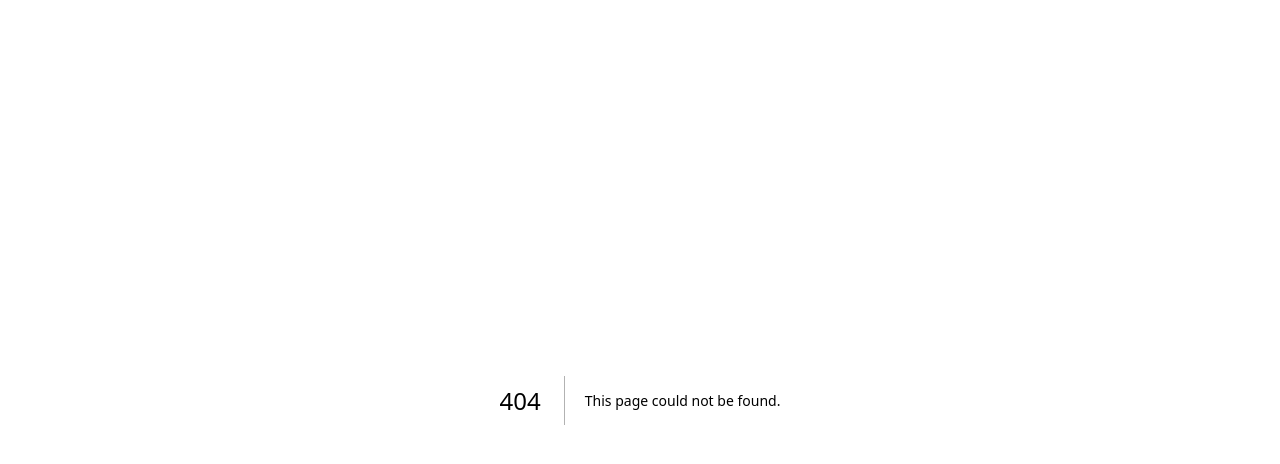
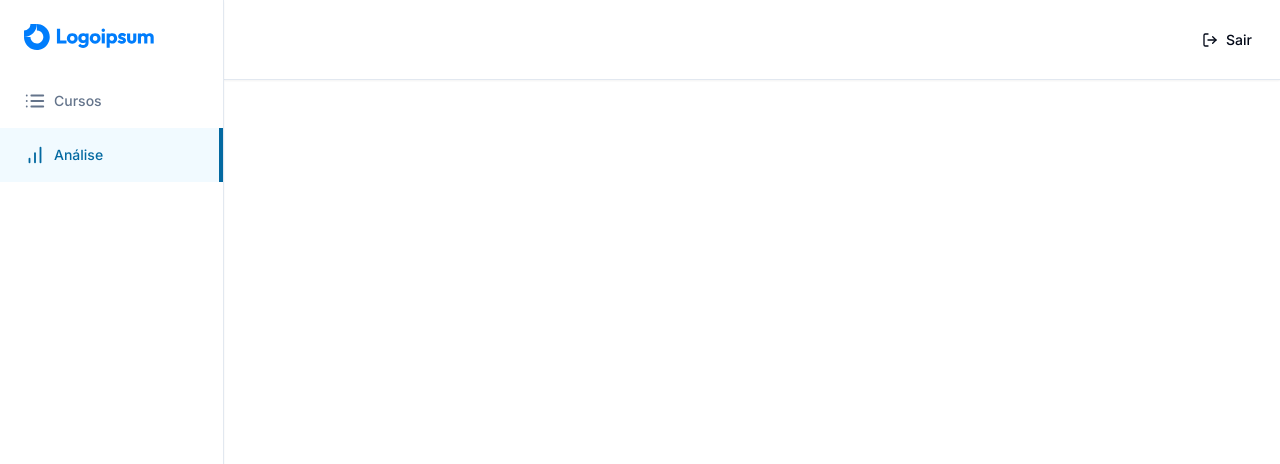
Before and after one commit to xuniorss/lms-platform, a Next.js app: page /teacher/analytics in a window 1280 px wide. Before the commit this address had no page. Shown: the top 464 px of the page. Built offline with nearby package versions, Linux system fonts and the light colour scheme.

Commit message:
feat: Dynamic Layout

```diff
--- /dev/null
+++ b/src/app/(dashboard)/(routes)/teacher/analytics/page.tsx
@@ -0,0 +1,3 @@
+export default function AnalyticsPage() {
+	return <div></div>
+}
--- /dev/null
+++ b/src/app/(dashboard)/(routes)/teacher/courses/page.tsx
@@ -0,0 +1,3 @@
+export default function CoursesPage() {
+	return <div></div>
+}
--- a/src/app/(dashboard)/_components/sidebar-routes.tsx
+++ b/src/app/(dashboard)/_components/sidebar-routes.tsx
@@ -1,6 +1,7 @@
 'use client'
 
-import { Compass, Layout, LucideIcon } from 'lucide-react'
+import { BarChart, Compass, Layout, List, LucideIcon } from 'lucide-react'
+import { usePathname } from 'next/navigation'
 import { SidebarItem } from './sidebar-item'
 
 export type RouteProps = {
@@ -14,8 +15,17 @@ const guestRoutes: RouteProps[] = [
 	{ icon: Compass, label: 'Navegar', href: '/search' },
 ]
 
+const teacherRoutes: RouteProps[] = [
+	{ icon: List, label: 'Cursos', href: '/teacher/courses' },
+	{ icon: BarChart, label: 'Análise', href: '/teacher/analytics' },
+]
+
 export const SidebarRoutes = () => {
-	const routes = guestRoutes
+	const pathname = usePathname()
+
+	const isTeacherPage = pathname?.includes('/teacher')
+
+	const routes = isTeacherPage ? teacherRoutes : guestRoutes
 
 	return (
 		<div className="flex w-full flex-col">
--- a/src/app/(dashboard)/layout.tsx
+++ b/src/app/(dashboard)/layout.tsx
@@ -12,7 +12,7 @@ export default function DashboardLayout({ children }: { children: ReactNode }) {
 			<aside className="fixed inset-y-0 z-50 hidden h-full w-56 flex-col md:flex">
 				<Sidebar />
 			</aside>
-			<main className="md:pl-56">{children}</main>
+			<main className="h-full pt-[5rem] md:pl-56">{children}</main>
 		</section>
 	)
 }
--- a/src/components/NavbarRoutes/index.tsx
+++ b/src/components/NavbarRoutes/index.tsx
@@ -1,10 +1,41 @@
 'use client'
 
 import { UserButton } from '@clerk/nextjs'
+import { LogOut } from 'lucide-react'
+import Link from 'next/link'
+import { usePathname } from 'next/navigation'
+import { Button } from '../ui/button'
 
 export const NavbarRoutes = () => {
+	const pathname = usePathname()
+
+	const isTeacherPage = pathname?.startsWith('/teacher')
+	const isPlayerPage = pathname?.includes('/chapter')
+
 	return (
 		<div className="ml-auto flex gap-x-2">
+			{isTeacherPage || isPlayerPage ? (
+				<Link href="/">
+					<Button
+						aria-label="button logout from teacher mode"
+						size="sm"
+						variant="ghost"
+					>
+						<LogOut className="mr-2 h-4 w-4" />
+						Sair
+					</Button>
+				</Link>
+			) : (
+				<Link href="/teacher/courses">
+					<Button
+						aria-label="button change to teacher mode"
+						size="sm"
+						variant="ghost"
+					>
+						Modo professor
+					</Button>
+				</Link>
+			)}
 			<UserButton afterSignOutUrl="/" />
 		</div>
 	)
```
